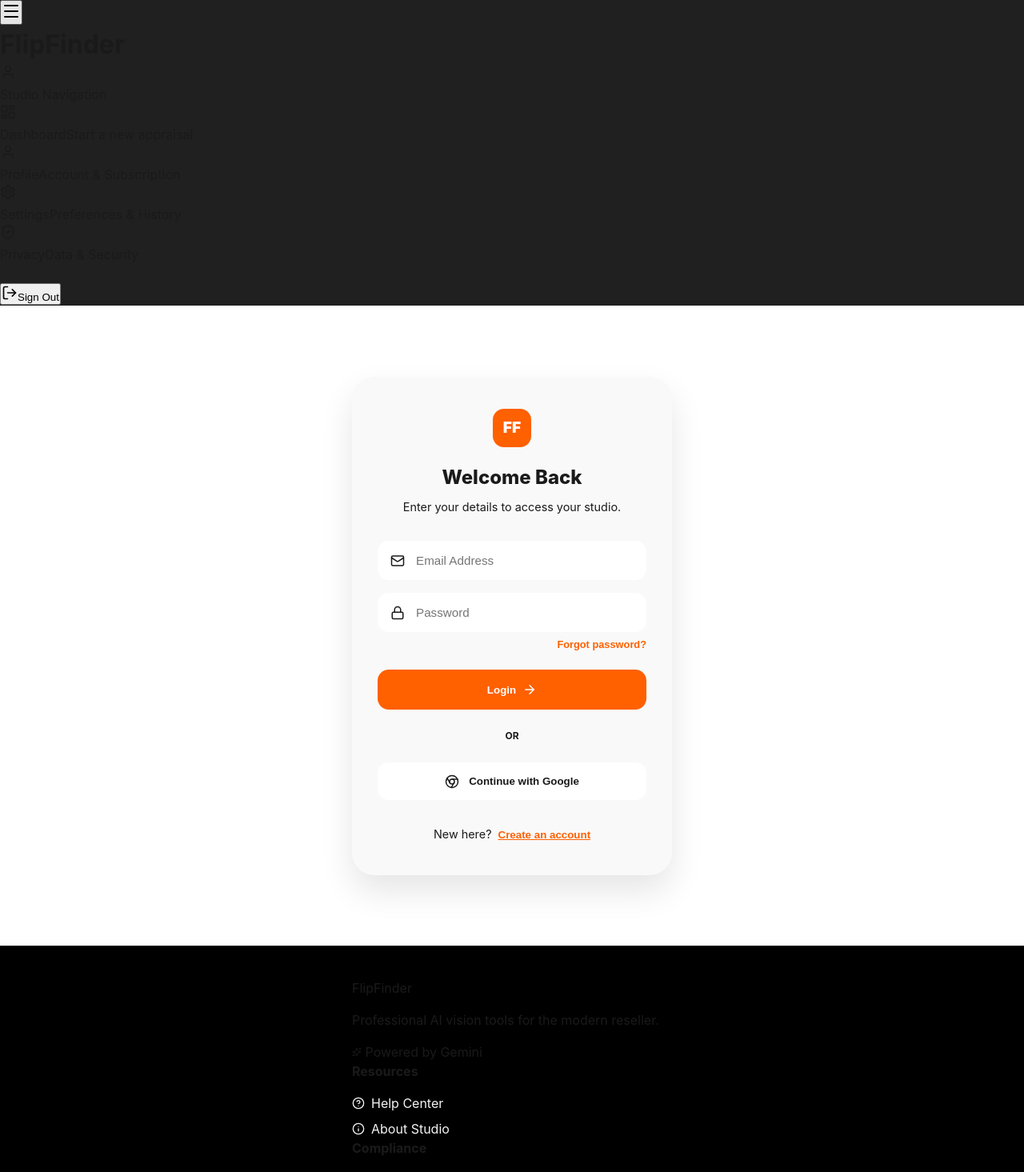
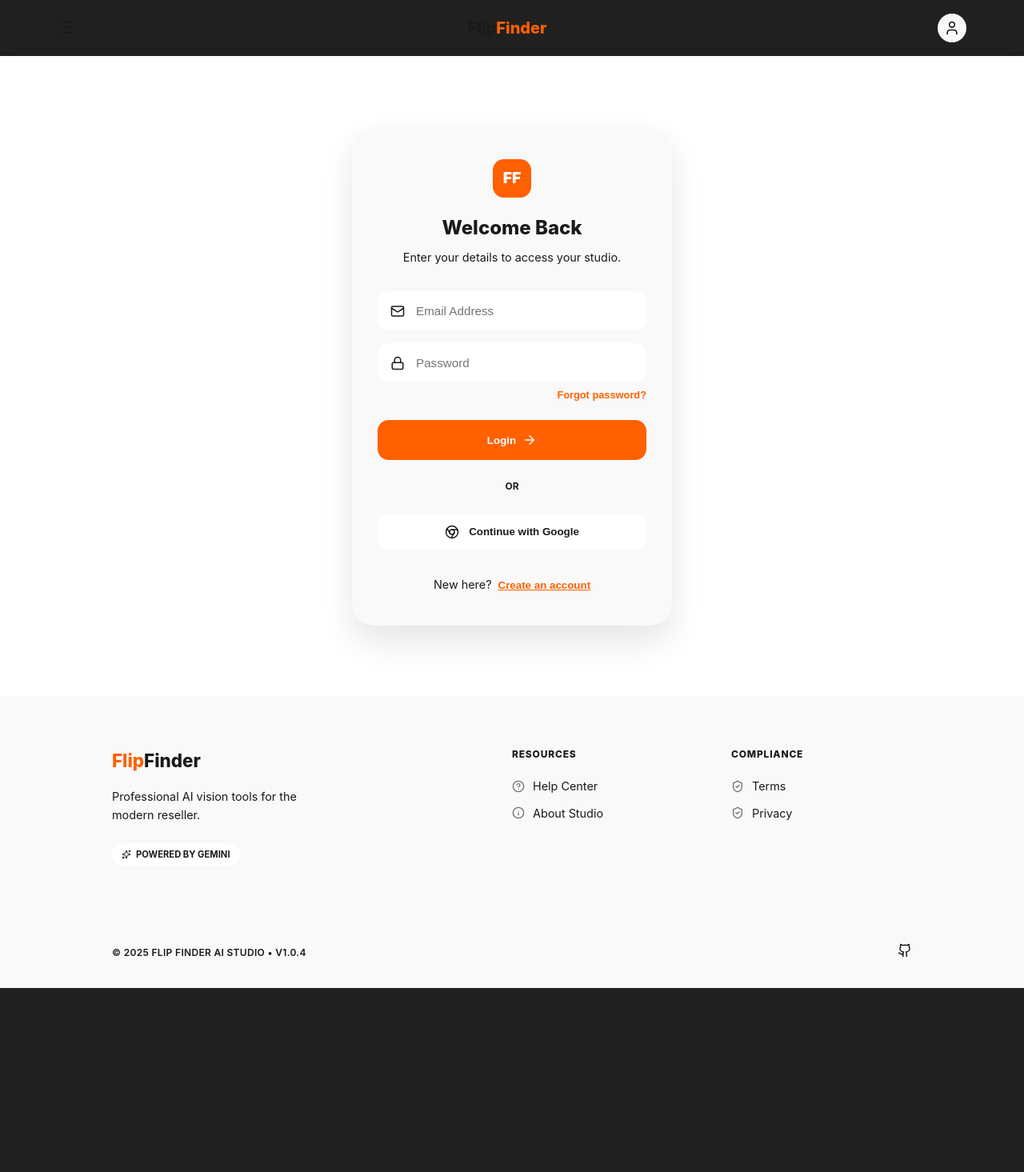
Before and after one commit to LaneLR/AI-Vertex-Image-Analyzer--Frontend, a Next.js app: page /login in a window 1280 px wide. Shown: the top 1465 px of the page at 80% size. After the commit the page ends 1235 px from the top, so only its background shows below. Built offline with nearby package versions, Linux system fonts and the light colour scheme; no server answers.

Commit message:
Update header and foot styles

```diff
--- a/src/styles/common/_footer.scss
+++ b/src/styles/common/_footer.scss
@@ -1,96 +1,125 @@
 .footer {
-  width: 100%;
-  background-color: #000;
-  border-top: 1px solid rgba(244, 244, 245, 0.1);
-  padding-bottom: 2.5rem;
-  font-family: 'Inter', Arial, sans-serif;
-  // position: fixed;
-  // bottom: 0;
+  background: var(--bg-card);
+  border-top: 1px solid var(--border-color);
+  padding: 4rem 1.5rem 2rem;
+  margin-top: auto;
 
   &__container {
-    max-width: 28rem;
+    max-width: 1000px;
     margin: 0 auto;
-    padding: 2.5rem 1.5rem 0 1.5rem;
-    display: flex;
-    flex-direction: column;
-    gap: 2rem;
   }
 
-  &__links {
+  &__grid {
     display: grid;
-    grid-template-columns: 1fr 1fr;
-    gap: 1.5rem;
+    grid-template-columns: 2fr 1fr 1fr;
+    gap: 3rem;
+    margin-bottom: 4rem;
+
+    @media (max-width: 768px) {
+      grid-template-columns: 1fr;
+      gap: 2.5rem;
+      text-align: center;
+    }
   }
 
-  &__section {
-    display: flex;
-    flex-direction: column;
-    gap: 1rem;
+  &__logo {
+    font-size: 1.4rem;
+    font-weight: 800;
+    color: var(--text-primary);
+    margin-bottom: 1rem;
+    .logo-accent { color: var(--primary-theme); }
   }
 
-  &__section-title {
-    font-size: 10px;
-    font-weight: 900;
+  &__tagline {
+    font-size: 0.9rem;
+    color: var(--text-tertiary);
+    line-height: 1.6;
+    margin-bottom: 1.5rem;
+    max-width: 250px;
+    @media (max-width: 768px) { margin: 0 auto 1.5rem; }
+  }
+
+  &__badges {
+    display: flex;
+    gap: 10px;
+    @media (max-width: 768px) { justify-content: center; }
+
+    .badge-pill {
+      display: flex;
+      align-items: center;
+      gap: 6px;
+      font-size: 0.7rem;
+      font-weight: 700;
+      text-transform: uppercase;
+      background: var(--bg-main);
+      color: var(--text-tertiary);
+      padding: 6px 12px;
+      border-radius: 100px;
+      border: 1px solid var(--border-color);
+    }
+  }
+
+  &__label {
+    font-size: 0.75rem;
+    font-weight: 800;
     text-transform: uppercase;
-    letter-spacing: 0.15em;
-    color: rgba(244, 244, 245, 0.4);
+    color: var(--text-primary);
+    letter-spacing: 0.05rem;
+    margin-bottom: 1.25rem;
   }
 
   &__list {
+    list-style: none;
     display: flex;
     flex-direction: column;
-    gap: 0.5rem;
-    list-style: none;
-    padding: 0;
-    margin: 0;
+    gap: 0.75rem;
   }
 
   &__link {
-    font-size: 1rem;
     display: flex;
     align-items: center;
-    gap: 0.5rem;
+    gap: 10px;
+    color: var(--text-tertiary);
+    font-size: 0.9rem;
     text-decoration: none;
-    color: #f4f4f5;
-    transition: color 0.2s;
-    &--support:hover {
-      color: #3387b7;
+    transition: all 0.2s ease;
+
+    svg { opacity: 0.6; transition: transform 0.2s; }
+
+    &:hover {
+      color: var(--primary-theme);
+      svg { opacity: 1; transform: translateX(2px); }
     }
-    &--legal:hover {
-      color: #ff6000;
+
+    @media (max-width: 768px) { justify-content: center; }
+  }
+
+  &__bottom {
+    display: flex;
+    justify-content: space-between;
+    align-items: center;
+    padding-top: 2rem;
+    border-top: 1px solid var(--border-color);
+
+    @media (max-width: 768px) {
+      flex-direction: column-reverse;
+      gap: 1.5rem;
     }
   }
 
-  &__icon {
-    width: 1rem;
-    height: 1rem;
-  }
-
-  &__branding {
-    padding-top: 2rem;
-    border-top: 1px solid rgba(244, 244, 245, 0.05);
-    display: flex;
-    flex-direction: column;
-    align-items: center;
-    gap: 1rem;
-    text-align: center;
-  }
-
   &__copyright {
-    font-size: 10px;
-    color: rgba(244, 244, 245, 0.3);
+    font-size: 0.75rem;
+    font-weight: 600;
+    color: var(--text-tertiary);
     text-transform: uppercase;
-    letter-spacing: 0.3em;
+    letter-spacing: 0.02rem;
   }
 
   &__social {
-    display: flex;
-    gap: 1rem;
-    opacity: 0.3;
-  }
-
-  &__social-icon {
-    width: 1.25rem;
-    height: 1.25rem;
+    a {
+      color: var(--text-tertiary);
+      transition: color 0.2s;
+      &:hover { color: var(--text-primary); }
+    }
   }
 }
--- a/src/styles/common/_header.scss
+++ b/src/styles/common/_header.scss
@@ -1,130 +1,146 @@
-.header {
+.main-header {
   position: sticky;
   top: 0;
-  z-index: 100;
-  background-color: #2E2E2E;
-  border-bottom: 1px solid rgba(white, 0.1);
-  height: 60px;
+  z-index: 1000;
+  background: rgba(var(--bg-header-rgb), 0.8);
+  backdrop-filter: blur(12px);
+  border-bottom: 1px solid var(--border-color);
+  height: 70px;
+  display: flex;
+  align-items: center;
+}
 
-  &__container {
+.header-container {
+  width: 100%;
   max-width: 1200px;
   margin: 0 auto;
-    height: 100%;
+  padding: 0 1.5rem;
   display: flex;
+  justify-content: space-between;
   align-items: center;
-    justify-content: space-between;
-    padding: 0 1.5rem;
   position: relative;
 }
 
-  &__account-icon {
-    color: #3387b7;
+.brand-link {
+  display: flex;
+  align-items: center;
+  gap: 10px;
+  text-decoration: none;
+
+  .brand-logo-small {
+    background: var(--primary-theme);
+    color: white;
+    font-weight: 900;
+    padding: 4px 8px;
+    border-radius: 8px;
+    font-size: 0.8rem;
   }
 
-  &__menu-btn, &__account-btn {
-    background: none;
-    border: none;
-    color: white;
-    cursor: pointer;
-    display: flex;
-    align-items: center;
-    transition: color 0.2s;
-
-    &:hover { color: #ff6000; }
-  }
-
-  &__brand {
-    text-decoration: none;
-  }
-
-  &__title-first-word {
-    font-size: 28px;
+  .brand-text {
+    font-size: 1.25rem;
     font-weight: 800;
-    text-transform: uppercase;
-    letter-spacing: -0.02em;
-    background-color: #ff6000;
-    background-clip: text;
-    -webkit-background-clip: text;
-    -webkit-text-fill-color: transparent;
-
-    @media (max-width: 440px) {
-      font-size: 24px;
+    color: var(--text-primary);
+    span { color: var(--primary-theme); }
   }
 }
 
-  &__title-second-word {
-    font-size: 28px;
-    font-weight: 800;
-    text-transform: uppercase;
-    letter-spacing: -0.02em;
-    background-color: #fff;
-    background-clip: text;
-    -webkit-background-clip: text;
-    -webkit-text-fill-color: transparent;
+.menu-toggle, .account-quick-link {
+  color: var(--text-primary);
+  background: none;
+  border: none;
+  cursor: pointer;
+  padding: 8px;
+  border-radius: 12px;
+  transition: background 0.2s;
 
-    @media (max-width: 440px) {
-      font-size: 24px;
+  &:hover { background: rgba(var(--text-primary-rgb), 0.05); }
+}
+
+.avatar-placeholder {
+  width: 36px;
+  height: 36px;
+  background: var(--bg-card);
+  border: 1px solid var(--border-color);
+  border-radius: 50%;
+  display: flex;
+  align-items: center;
+  justify-content: center;
+  color: var(--text-tertiary);
+}
+
+// DROPDOWN NAVIGATION
+.nav-overlay {
+  position: absolute;
+  top: 70px;
+  left: 1.5rem;
+  width: 280px;
+  background: var(--bg-card);
+  border: 1px solid var(--border-color);
+  border-radius: 20px;
+  box-shadow: 0 15px 30px rgba(0,0,0,0.15);
+  opacity: 0;
+  visibility: hidden;
+  transform: translateY(-10px);
+  transition: all 0.3s cubic-bezier(0.4, 0, 0.2, 1);
+
+  &.is-visible {
+    opacity: 1;
+    visibility: visible;
+    transform: translateY(0);
   }
 }
 
-  // Dropdown Styles
-  &__dropdown {
-    position: absolute;
-    top: 60px;
-    left: 1.5rem;
-    width: 200px;
-    background: #1a1a1a;
-    border: 1px solid rgba(white, 0.1);
-    border-radius: 12px;
-    box-shadow: 0 10px 25px rgba(0, 0, 0, 0.5);
-    overflow: hidden;
-    animation: slideDown 0.2s ease-out;
+.dropdown-nav {
+  padding: 1rem;
+
+  .nav-header {
+    font-size: 0.7rem;
+    font-weight: 800;
+    text-transform: uppercase;
+    color: var(--text-tertiary);
+    padding: 0.5rem 0.75rem;
+    letter-spacing: 0.05rem;
+  }
 }
 
-  &__list {
+.nav-list {
   list-style: none;
-    padding: 0.5rem 0;
-    margin: 0;
+
+  .nav-divider {
+    height: 1px;
+    background: var(--border-color);
+    margin: 0.5rem 0.75rem;
+  }
 }
 
-  &__item {
-    display: block;
-  }
-
-  &__link {
+.nav-item {
   display: flex;
   align-items: center;
   gap: 12px;
-    padding: 0.75rem 1rem;
-    color: rgba(white, 0.8);
+  padding: 0.75rem;
+  border-radius: 12px;
   text-decoration: none;
-    font-size: 0.875rem;
-    font-weight: 500;
-    width: 100%;
-    text-align: left;
-    background: none;
-    border: none;
-    cursor: pointer;
+  color: var(--text-secondary);
+  transition: background 0.2s;
 
   &:hover {
-      background: rgba(white, 0.05);
-      color: #ff6000;
+    background: var(--bg-main);
+    color: var(--primary-theme);
   }
 
-    &--logout {
-      color: #ff6000;
-      &:hover { color: #ff3333; background: rgba(#ff4d4d, 0.05); }
+  .nav-item-content {
+    display: flex;
+    flex-direction: column;
+    .nav-label { font-weight: 700; font-size: 0.95rem; color: var(--text-primary); }
+    .nav-desc { font-size: 0.75rem; color: var(--text-tertiary); }
+  }
+
+  &.logout-btn {
+    width: 100%;
+    border: none;
+    background: none;
+    cursor: pointer;
+    color: #ef4444;
+    .nav-label { color: #ef4444; }
   }
 }
-
-  &__divider {
-    height: 1px;
-    background: rgba(white, 0.1);
-    margin: 0.5rem 0;
-  }
-}
-
-@keyframes slideDown {
-  from { opacity: 0; transform: translateY(-10px); }
-  to { opacity: 1; transform: translateY(0); }
-}
```
Lines whose indentation alone changed are shown as unchanged.
